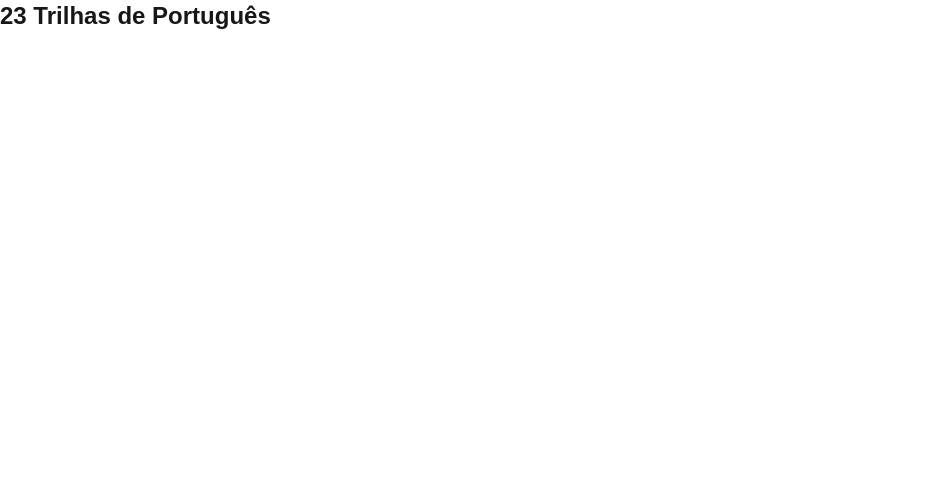
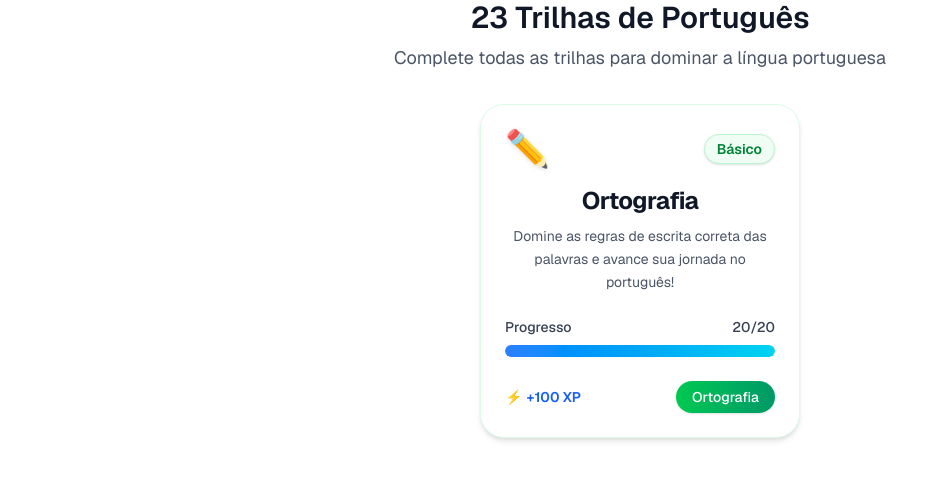
Before and after one commit to MarkHiarley/saberjogando, a Next.js app: page /test in a window 1280 px wide. Shown: the top 480 px of the page, without its empty margins (0-949 px from the left). Built offline with nearby package versions, Linux system fonts and the light colour scheme.

Commit message:
Finalização

```diff
--- /dev/null
+++ b/src/app/components/dashProf/CardTrilha.tsx
@@ -0,0 +1,53 @@
+export const CardTrilha = () => {
+    return (
+        <div className="bg-white border border-green-100 rounded-3xl shadow-md hover:shadow-xl p-6 w-80 transition-all duration-500 hover:-translate-y-1">
+
+            {/* Cabeçalho */}
+            <div className="flex justify-between items-center mb-4">
+                <div className="text-4xl drop-shadow-sm">✏️</div>
+                <span className="bg-green-50 text-green-700 text-sm font-semibold px-3 py-1 rounded-full shadow-sm border border-green-200">
+                    Básico
+                </span>
+            </div>
+
+            {/* Título */}
+            <h2 className="text-2xl font-bold text-gray-900 mb-2 tracking-tight">
+                Ortografia
+            </h2>
+
+            {/* Descrição */}
+            <p className="text-gray-600 text-sm mb-6 leading-relaxed">
+                Domine as regras de escrita correta das palavras e avance sua jornada no português!
+            </p>
+
+            {/* Barra de progresso */}
+            <div className="mb-6">
+                <div className="flex justify-between text-sm font-medium text-gray-700 mb-2">
+                    <span>Progresso</span>
+                    <span>20/20</span>
+                </div>
+
+                <div className="w-full bg-gray-200 rounded-full h-3 overflow-hidden shadow-inner">
+                    <div
+                        className="h-3 bg-gradient-to-r from-blue-500 via-sky-500 to-cyan-400 rounded-full transition-all duration-700"
+                        style={{ width: "100%" }}
+                    ></div>
+                </div>
+            </div>
+
+            {/* Rodapé */}
+            <div className="flex justify-between items-center">
+                <div className="flex items-center gap-3">
+                    <p className="text-sm text-gray-700 flex items-center gap-1">
+                        ⚡ <span className="font-semibold text-blue-600">+100 XP</span>
+                    </p>
+
+                </div>
+
+                <button className="ml-6   bg-gradient-to-r from-green-500 to-emerald-600 text-white text-sm font-medium px-4 py-1.5 rounded-full hover:brightness-110 transition-all duration-300 shadow-sm">
+                    Ortografia
+                </button>
+            </div>
+        </div>
+    );
+};
--- a/src/app/components/dashProf/trilha.tsx
+++ b/src/app/components/dashProf/trilha.tsx
@@ -1,9 +1,22 @@
+import { CardTrilha } from "./CardTrilha"
+
 
 export const AbaTrilha = () => {
     return (
-        <div> <h1 className="text-2xl font-bold text-black-800">
-            23 Trilhas de Português
-        </h1></div>
+       <div className="flex flex-col items-center text-center text-black font-sans">
+
+            <h1 className="text-3xl font-semibold text-gray-900 mb-2">
+                23 Trilhas de Português
+            </h1>
+
+
+            <p className="text-lg text-gray-600 mb-8">
+                Complete todas as trilhas para dominar a língua portuguesa
+            </p>
+
+
+            <CardTrilha />
+        </div>
 
     )
 }
--- a/src/app/test/page.tsx
+++ b/src/app/test/page.tsx
@@ -3,10 +3,13 @@ import { AbaTrilha } from "../components/dashProf/trilha"
 
 export default function test(){
     return (
+        <div className="bg-white w-full h-screen ">
+            <AbaTrilha/>
+        </div>
 
 
 
-        <AbaTrilha/>
+
     )
 
 }
```
